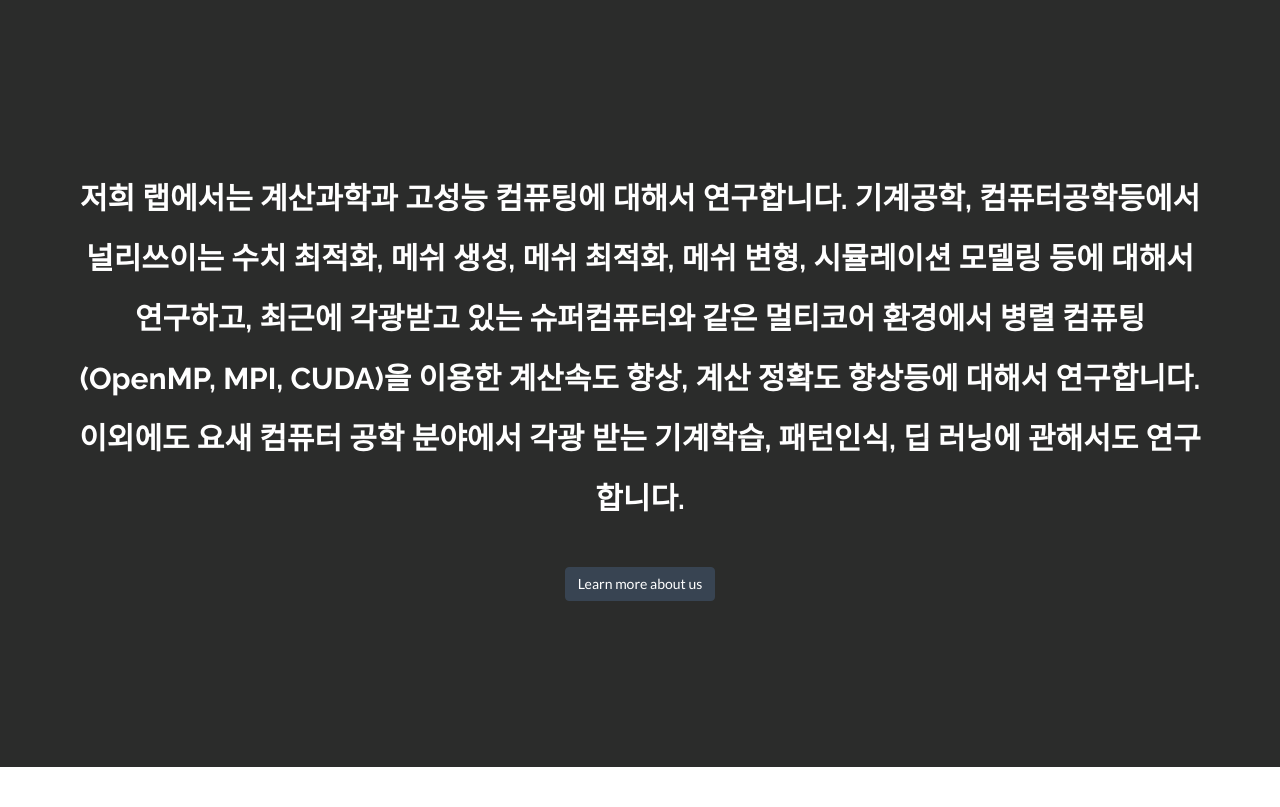
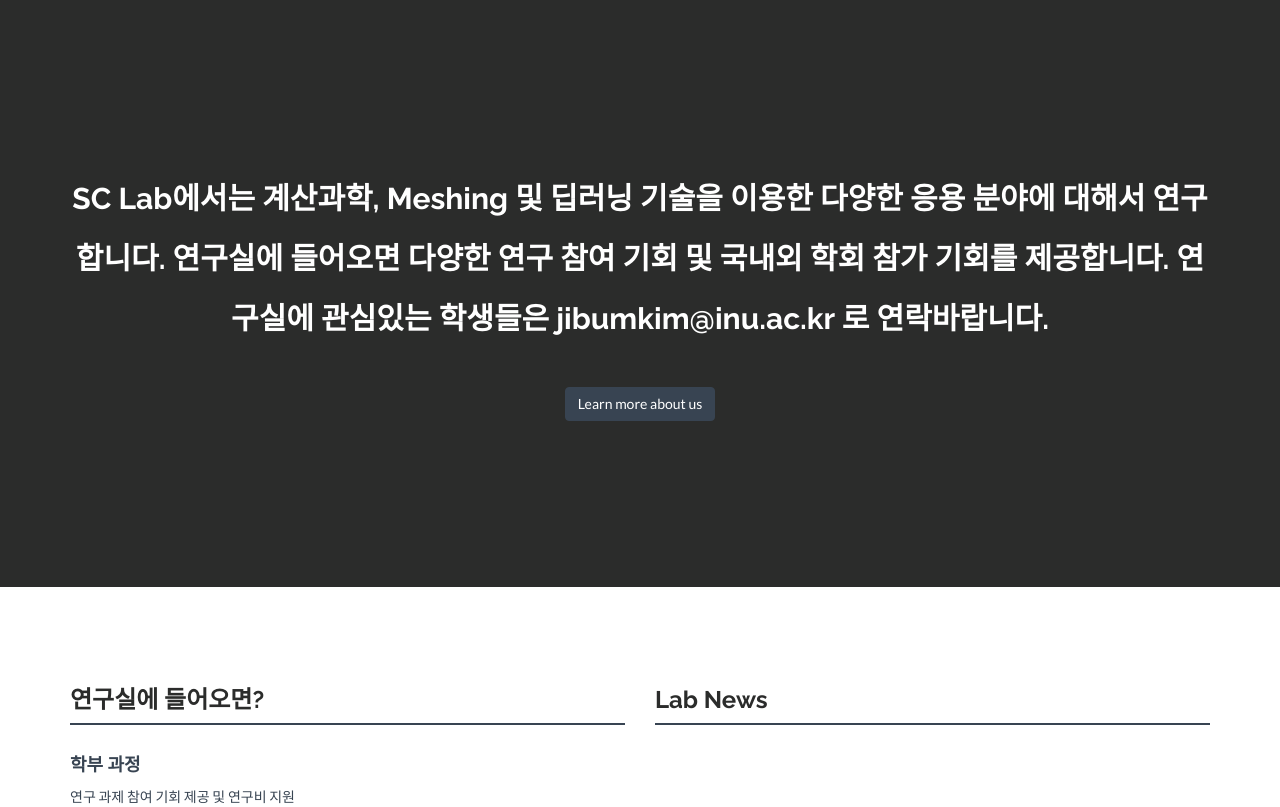
Before and after one commit to harrimkim/sclab-web, a Django app: page / in a window 1280 px wide. Shown: the part 601-1408 px from the top of the page. Run offline with Django 3.2, Linux system fonts and the light colour scheme; data that the repository does not hold is empty; some libraries are stand-ins or nearby versions.

Commit message:
Update index.html

```diff
--- a/sclab_web/web/templates/web/index.html
+++ b/sclab_web/web/templates/web/index.html
@@ -20,7 +20,7 @@ SERVICE LOGOS
   <div class="container">
     <div class="row centered">
       <div class="col-lg-12">
-        <h2>저희 랩에서는 계산과학과 고성능 컴퓨팅에 대해서 연구합니다. 기계공학, 컴퓨터공학등에서 널리쓰이는 수치 최적화, 메쉬 생성, 메쉬 최적화, 메쉬 변형, 시뮬레이션 모델링 등에 대해서 연구하고, 최근에 각광받고 있는 슈퍼컴퓨터와 같은 멀티코어 환경에서 병렬 컴퓨팅 (OpenMP, MPI, CUDA)을 이용한 계산속도 향상, 계산 정확도 향상등에 대해서 연구합니다. 이외에도 요새 컴퓨터 공학 분야에서 각광 받는 기계학습, 패턴인식, 딥 러닝에 관해서도 연구합니다.</h2>
+        <h2>SC Lab에서는 계산과학, Meshing 및 딥러닝 기술을 이용한 다양한 응용 분야에 대해서 연구합니다. 연구실에 들어오면 다양한 연구 참여 기회 및 국내외 학회 참가 기회를 제공합니다. 연구실에 관심있는 학생들은 jibumkim@inu.ac.kr 로 연락바랍니다.</h2>
         <p><br/><a href="/professor" class="btn btn-theme">Learn more about us</a></p>
       </div>
     </div>
```
